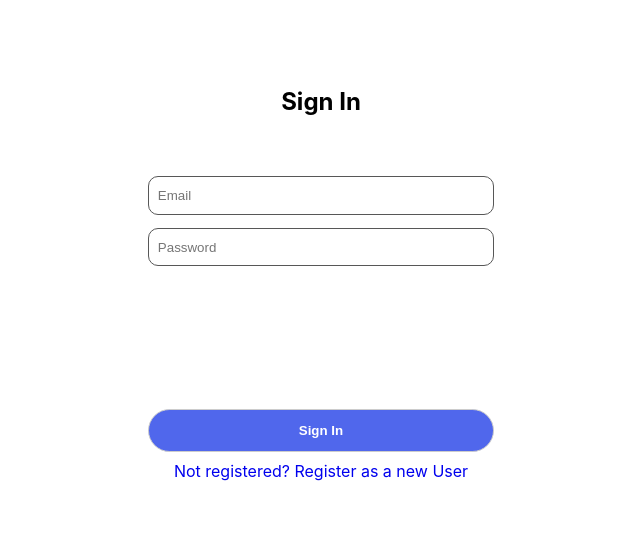
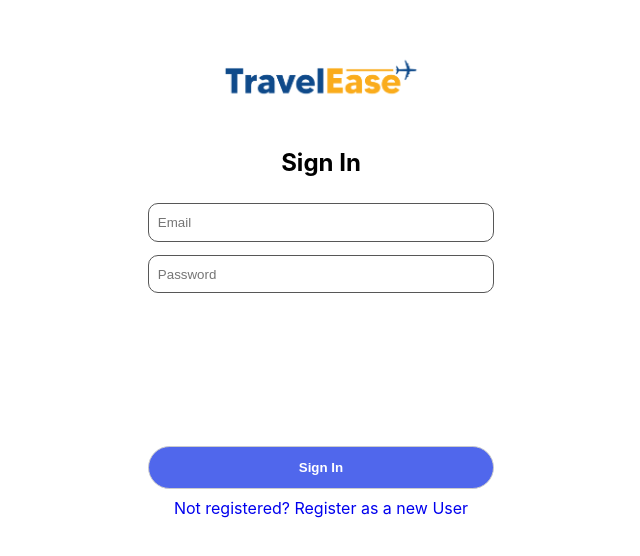
Before and after one commit to HseinKt/TravelEase-CodSoft, a React (Create React App) app in the folder front_end/: page /login in a window 1280 px wide. Shown: the part 116-672 px from the top of the page, without its empty margins (319-959 px from the left). Built offline with nearby package versions, Linux system fonts and the light colour scheme.

Commit message:
finished Sign In & Regisgter design

```diff
--- a/front_end/src/App.js
+++ b/front_end/src/App.js
@@ -1,6 +1,7 @@
 import { Route, Routes } from "react-router-dom";
 import LoginPage from "./components/login_page";
 import RegisterPage from "./components/register_page";
+import Header from "./components/header";
 
 function App() {
   return (
@@ -8,6 +9,8 @@ function App() {
       <Routes>
         <Route path="/login" element={ <LoginPage/> } />
         <Route path="/register" element={ <RegisterPage/> } />
+        {/* <Route path="/" element={ <Header/> } /> */}
+
       </Routes>
     </>
   );
--- a/front_end/src/components/login_page/index.js
+++ b/front_end/src/components/login_page/index.js
@@ -1,4 +1,5 @@
 import { useState } from "react";
+import logo from "../images/logo.png";
 
 const LoginPage = () => {
     const [email, setEmail] = useState("");
@@ -12,6 +13,9 @@ const LoginPage = () => {
     return (
         <div className="lgn_container">
             <div className="box_container">
+                <div className="logo">
+                    <img src={logo} alt="" />
+                </div>
                 <h1>Sign In</h1>
                 <form onSubmit={handleSubmit} className="form_text">
                     <div className="input_container">
--- a/front_end/src/components/register_page/index.js
+++ b/front_end/src/components/register_page/index.js
@@ -1,4 +1,5 @@
 import { useState } from "react";
+import logo from "../images/logo.png";
 
 const RegisterPage = () => {
 
@@ -15,6 +16,9 @@ const RegisterPage = () => {
     return (
         <div className="lgn_container">
             <div className="box_container">
+                <div className="logo">
+                    <img src={logo} alt="" />
+                </div>
                 <h1>Create an account</h1>
                 <form onSubmit={handleSubmit} className="form_text">
                     <div className="input_container">
--- a/front_end/src/index.css
+++ b/front_end/src/index.css
@@ -46,8 +46,12 @@ code {
   width: 40%;
 }
 
+.logo img {
+  width: 200px;
+  margin-bottom: 40px;
+}
 h1 {
-  padding-bottom: 60px;
+  padding-bottom: 6%;
   font-size: x-large;
 }
 
@@ -76,10 +80,15 @@ h1 {
   background-color: var(--blue);
   margin-top: 4%;
   margin-bottom: 2%;
+  cursor: pointer;
 }
 
 .btn_container:hover {
   background-color: var(--dark_blue);
+}
+
+.btn_push {
+  margin-top: 140px;
 }
 
 .register_link a{
@@ -89,7 +98,3 @@ h1 {
 .register_link a:hover{
   color: red;
 }
-
-.btn_push {
-  margin-top: 130px;
-}
```
